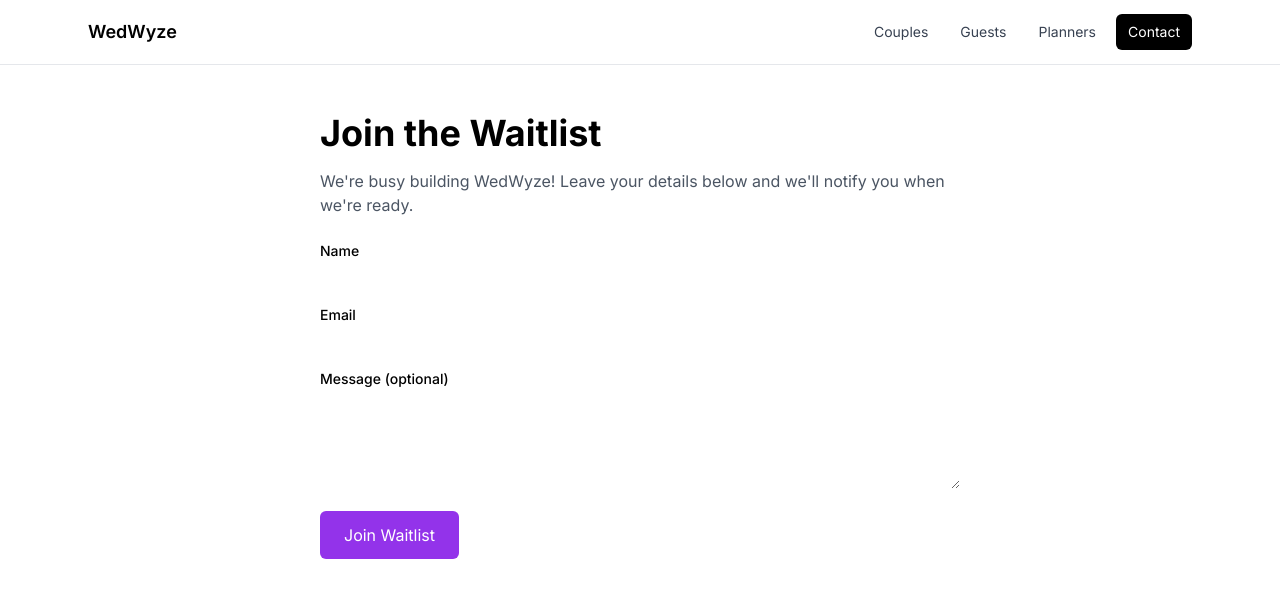
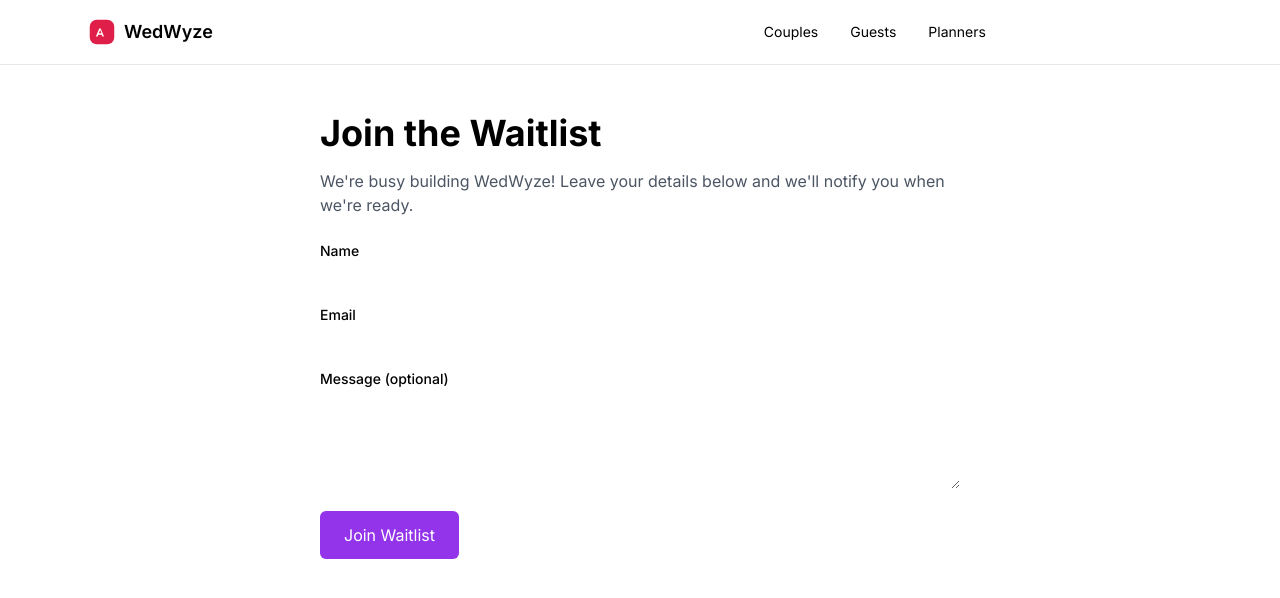
Before and after one commit to marsjc94-ctrl/WedWyze, a Next.js app: page /contact in a window 1280 px wide. Shown: the top 598 px of the page. Built offline with nearby package versions, Linux system fonts and the light colour scheme.

Commit message:
src/components/Navbar.tsx

```diff
--- a/src/components/Navbar.tsx
+++ b/src/components/Navbar.tsx
@@ -1,11 +1,17 @@
 "use client";
 import Link from "next/link";
+import Image from "next/image";
 import { usePathname } from "next/navigation";
 
 const NavLink = ({ href, children }: { href: string; children: React.ReactNode }) => {
   const active = usePathname() === href;
   return (
-    <Link href={href} className={`px-3 py-2 rounded-md text-sm ${active ? "bg-black text-white" : "text-gray-700 hover:bg-gray-100"}`}>
+    <Link
+      href={href}
+      className={`px-3 py-2 rounded-md text-sm transition ${
+        active ? "bg-brand.rose text-white" : "text-brand.ink hover:bg-brand.blush"
+      }`}
+    >
       {children}
     </Link>
   );
@@ -13,14 +19,23 @@ const NavLink = ({ href, children }: { href: string; children: React.ReactNode }
 
 export default function Navbar() {
   return (
-    <header className="border-b bg-white">
-      <div className="mx-auto max-w-6xl px-6 h-16 flex items-center justify-between">
-        <Link href="/" className="font-semibold text-lg">WedWyze</Link>
+    <header className="sticky top-0 z-40 border-b bg-white/80 backdrop-blur">
+      <div className="mx-auto max-w-6xl h-16 px-6 flex items-center justify-between">
+        <Link href="/" className="flex items-center gap-2">
+          <Image src="/logo.svg" alt="WedWyze" width={28} height={28} />
+          <span className="font-semibold text-lg text-brand.ink">WedWyze</span>
+        </Link>
         <nav className="flex items-center gap-2">
           <NavLink href="/couples">Couples</NavLink>
           <NavLink href="/guests">Guests</NavLink>
           <NavLink href="/planners">Planners</NavLink>
           <NavLink href="/contact">Contact</NavLink>
+          <Link
+            href="/guest/DEMO-EVENT-ID/rsvp"
+            className="ml-2 px-4 py-2 rounded-md text-sm bg-brand.ink text-white hover:opacity-90"
+          >
+            Try RSVP
+          </Link>
         </nav>
       </div>
     </header>
```
